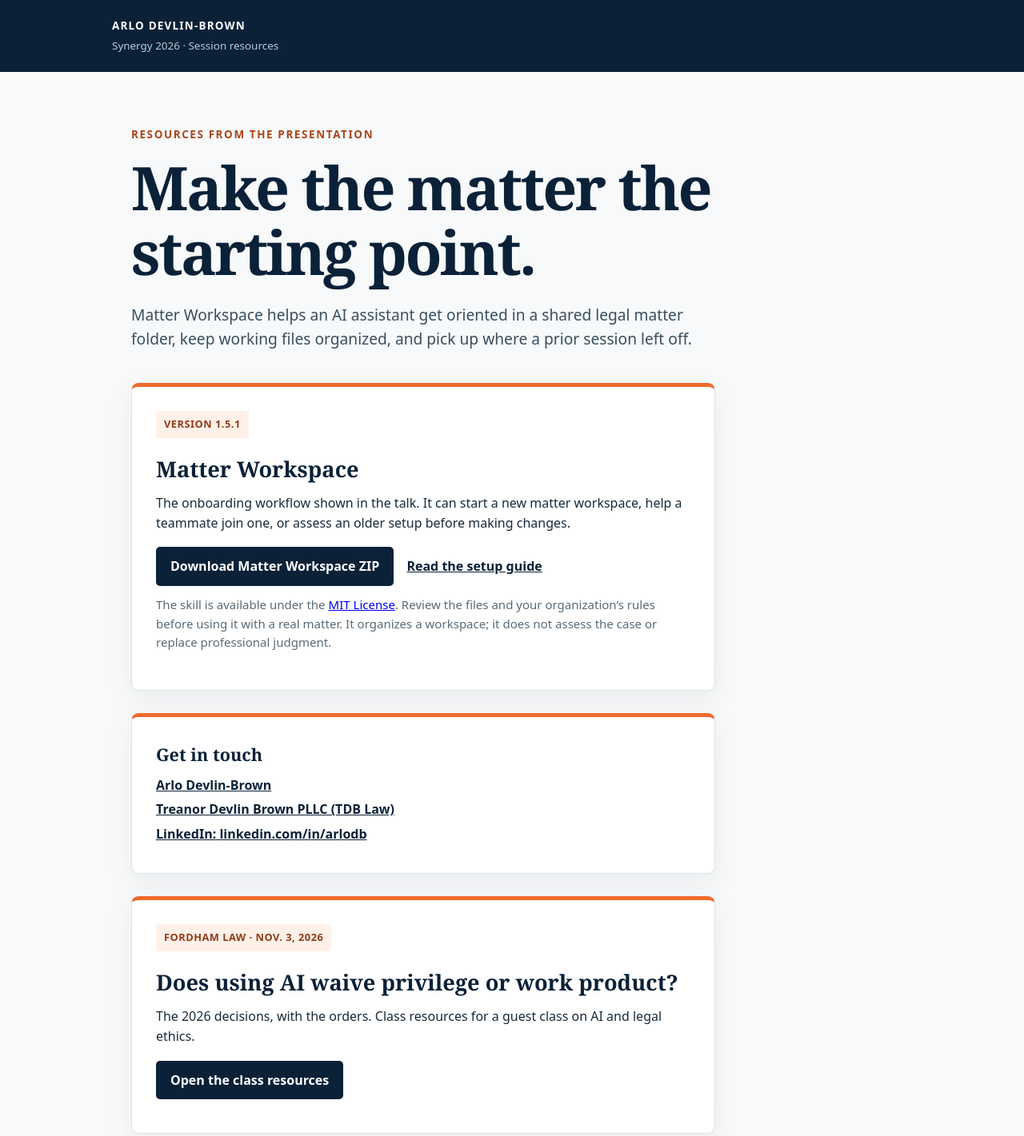
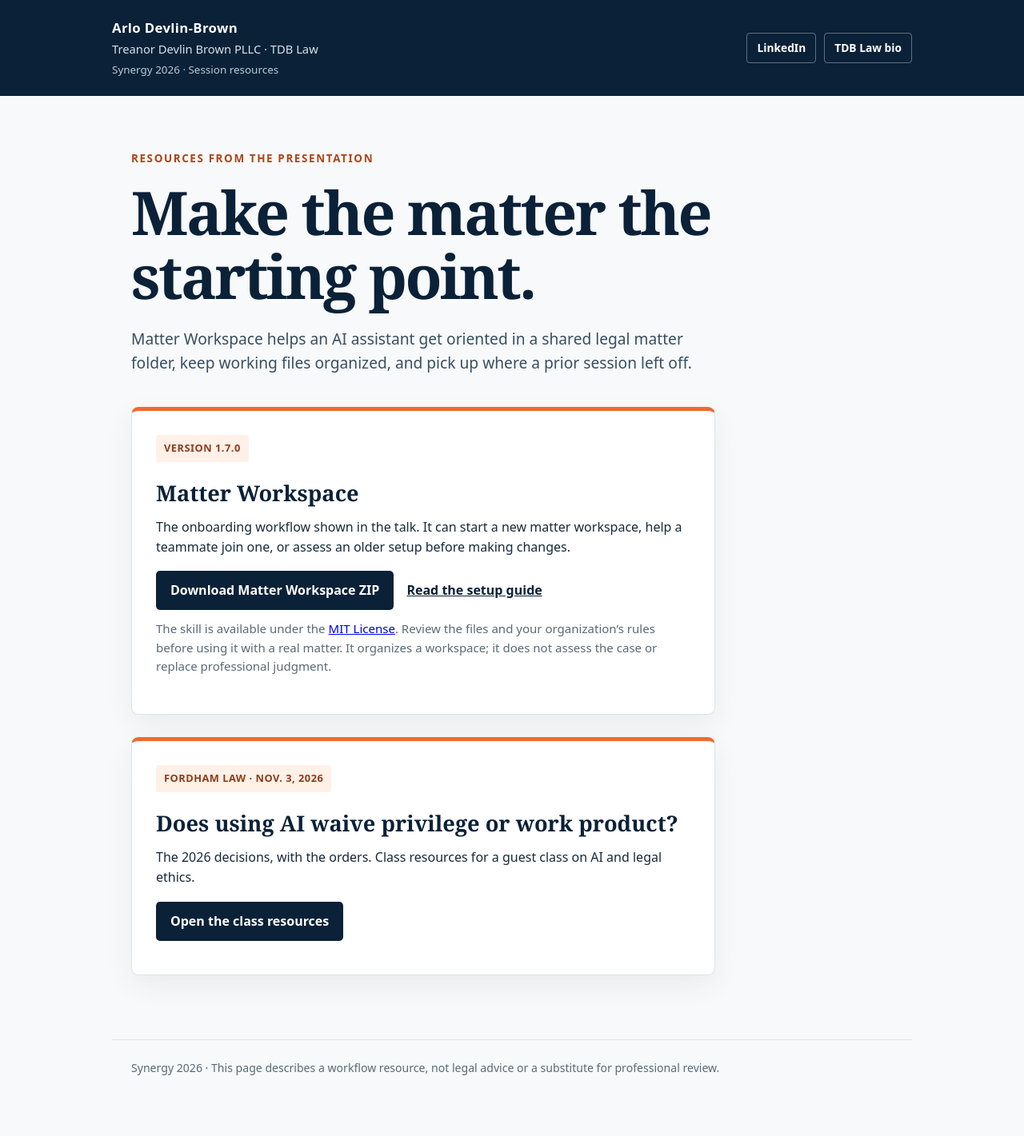
Before and after one commit to ADBTDB/resources, a plain HTML site: page index.html in a window 1280 px wide. Shown: the top 1421 px of the page at 80% size. After the commit the page ends 1370 px from the top, so only its background shows below. Drawn offline with Linux system fonts and the light colour scheme.

Commit message:
Matter Workspace v1.7.0; contact details in header

```diff
--- a/index.html
+++ b/index.html
@@ -11,6 +11,14 @@
     * { box-sizing:border-box; }
     body { margin:0; font-family: system-ui, -apple-system, BlinkMacSystemFont, "Segoe UI", sans-serif; color:var(--ink); background:var(--paper); line-height:1.55; }
     header { background:var(--navy); color:#fff; padding:22px max(24px, calc((100vw - 1000px)/2)); }
+    header { display:flex; flex-wrap:wrap; justify-content:space-between; align-items:center; gap:14px 32px; }
+    .who .name { font-size:1.05rem; font-weight:700; letter-spacing:.02em; }
+    .who .firm { color:#d7e2ea; font-size:.92rem; margin-top:2px; }
+    .who .firm a { color:#d7e2ea; text-decoration:none; }
+    .links { display:flex; flex-wrap:wrap; gap:10px; }
+    .links a { color:#fff; text-decoration:none; font-size:.86rem; font-weight:700; border:1px solid rgba(255,255,255,.35); border-radius:4px; padding:7px 12px; }
+    .links a:hover, .who .firm a:hover { border-color:#fff; text-decoration:underline; }
+    .links a:focus-visible, .who a:focus-visible { outline:3px solid var(--orange); outline-offset:3px; }
     .brand { font-size:.84rem; font-weight:700; letter-spacing:.09em; text-transform:uppercase; }
     .event { color:#b9cad6; font-size:.84rem; margin-top:4px; }
     main { max-width:1000px; margin:auto; padding:68px 24px 80px; }
@@ -26,34 +34,32 @@
     .guide { color:var(--navy); font-weight:700; }
     .note { color:var(--muted); font-size:.94rem; margin-top:22px; }
     footer { border-top:1px solid var(--line); max-width:1000px; margin:auto; padding:24px; color:var(--muted); font-size:.88rem; }
-    .contact h2 { font-size:1.35rem; }
-    .contact ul { list-style:none; padding:0; margin:0; }
-    .contact li { margin:0 0 6px; }
-    .contact a { color:var(--navy); font-weight:700; }
     @media (max-width:600px) { main { padding-top:44px; } .card { padding:24px; } }
   </style>
 </head>
 <body>
-  <header><div class="brand">Arlo Devlin-Brown</div><div class="event">Synergy 2026 · Session resources</div></header>
+  <header>
+    <div class="who">
+      <div class="name">Arlo Devlin-Brown</div>
+      <div class="firm"><a href="https://tdblaw.com/">Treanor Devlin Brown PLLC · TDB Law</a></div>
+      <div class="event">Synergy 2026 · Session resources</div>
+    </div>
+    <nav class="links" aria-label="Contact">
+      <a href="https://www.linkedin.com/in/arlodb">LinkedIn</a>
+      <a href="https://tdblaw.com/our-team/arlo-devlin-brown/">TDB Law bio</a>
+    </nav>
+  </header>
   <main>
     <p class="eyebrow">Resources from the presentation</p>
     <h1>Make the matter the starting point.</h1>
     <p class="intro">Matter Workspace helps an AI assistant get oriented in a shared legal matter folder, keep working files organized, and pick up where a prior session left off.</p>
     <section class="card" aria-labelledby="resource-title">
-      <span class="status">Version 1.5.1</span>
+      <span class="status">Version 1.7.0</span>
       <h2 id="resource-title">Matter Workspace</h2>
       <p>The onboarding workflow shown in the talk. It can start a new matter workspace, help a teammate join one, or assess an older setup before making changes.</p>
-      <a class="action" href="https://github.com/ADBTDB/resources/releases/download/matter-workspace-v1.5.1/matter-workspace-v1.5.1.zip">Download Matter Workspace ZIP</a>
+      <a class="action" href="https://github.com/ADBTDB/resources/releases/download/matter-workspace-v1.7.0/matter-workspace-v1.7.0.zip">Download Matter Workspace ZIP</a>
       <a class="guide" href="setup.html">Read the setup guide</a>
       <p class="note">The skill is available under the <a href="LICENSE">MIT License</a>. Review the files and your organization’s rules before using it with a real matter. It organizes a workspace; it does not assess the case or replace professional judgment.</p>
-    </section>
-    <section class="card contact" aria-labelledby="contact-title" style="margin-top:28px">
-      <h2 id="contact-title">Get in touch</h2>
-      <ul>
-        <li><a href="https://tdblaw.com/our-team/arlo-devlin-brown/">Arlo Devlin-Brown</a></li>
-        <li><a href="https://tdblaw.com/">Treanor Devlin Brown PLLC (TDB Law)</a></li>
-        <li><a href="https://www.linkedin.com/in/arlodb">LinkedIn: linkedin.com/in/arlodb</a></li>
-      </ul>
     </section>
     <section class="card" aria-labelledby="fordham-title" style="margin-top:28px">
       <span class="status">Fordham Law · Nov. 3, 2026</span>
```
Also changed, not shown: setup.html (+1 -1 lines), 1 other file.
